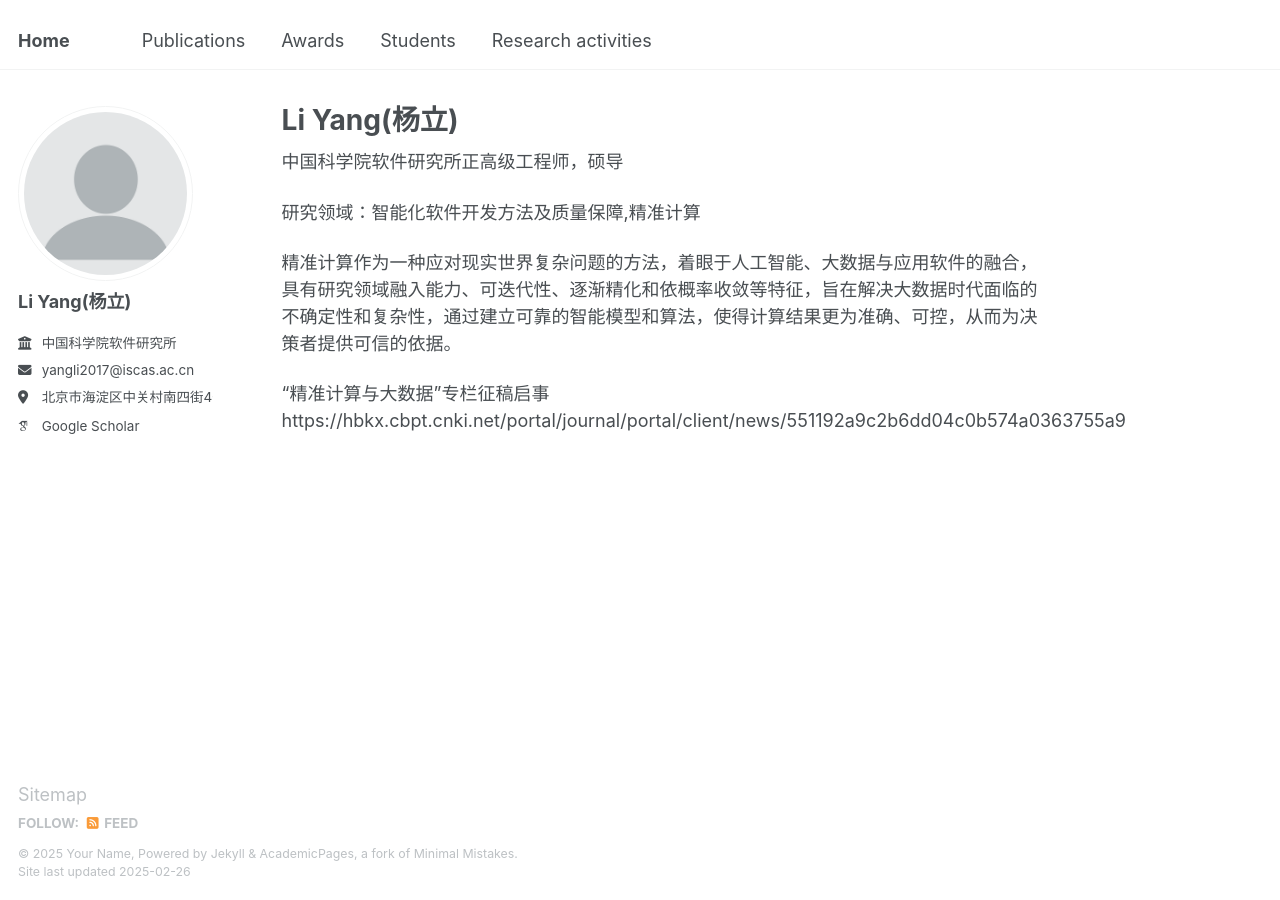
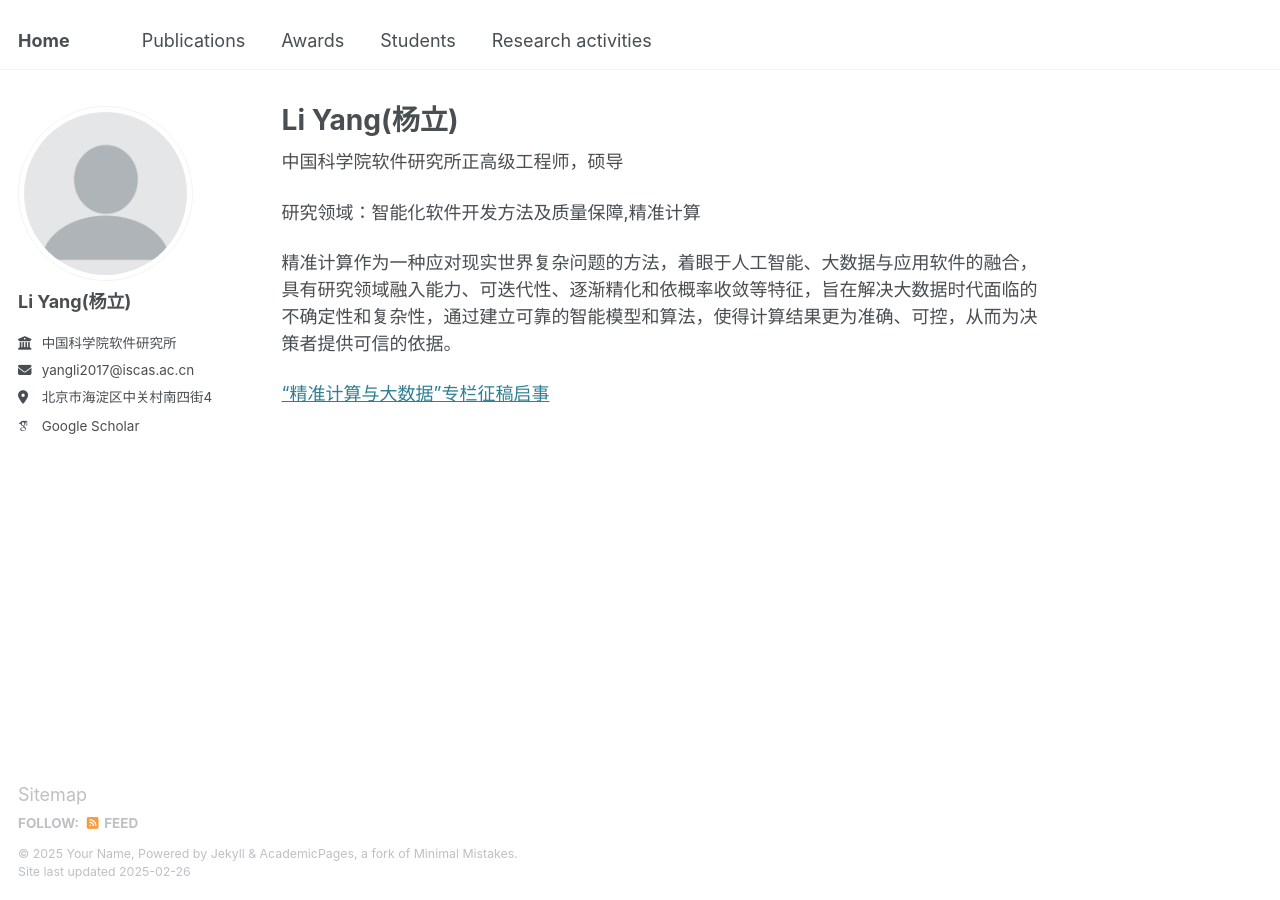
Before and after one commit to yangli8953/yangli8953.github.io, a Jekyll site: the page built from _pages/about.md, in a window 1280 px wide. Built offline with Jekyll 4.4.1, drawn with Linux system fonts in a browser that asks for light colours; some web fonts are replaced.

Commit message:
Update about.md

```diff
--- a/_pages/about.md
+++ b/_pages/about.md
@@ -13,5 +13,4 @@ redirect_from:
 
 精准计算作为一种应对现实世界复杂问题的方法，着眼于人工智能、大数据与应用软件的融合，具有研究领域融入能力、可迭代性、逐渐精化和依概率收敛等特征，旨在解决大数据时代面临的不确定性和复杂性，通过建立可靠的智能模型和算法，使得计算结果更为准确、可控，从而为决策者提供可信的依据。
 
-“精准计算与大数据”专栏征稿启事
-https://hbkx.cbpt.cnki.net/portal/journal/portal/client/news/551192a9c2b6dd04c0b574a0363755a9
+[“精准计算与大数据”专栏征稿启事](https://hbkx.cbpt.cnki.net/portal/journal/portal/client/news/551192a9c2b6dd04c0b574a0363755a9)
```
